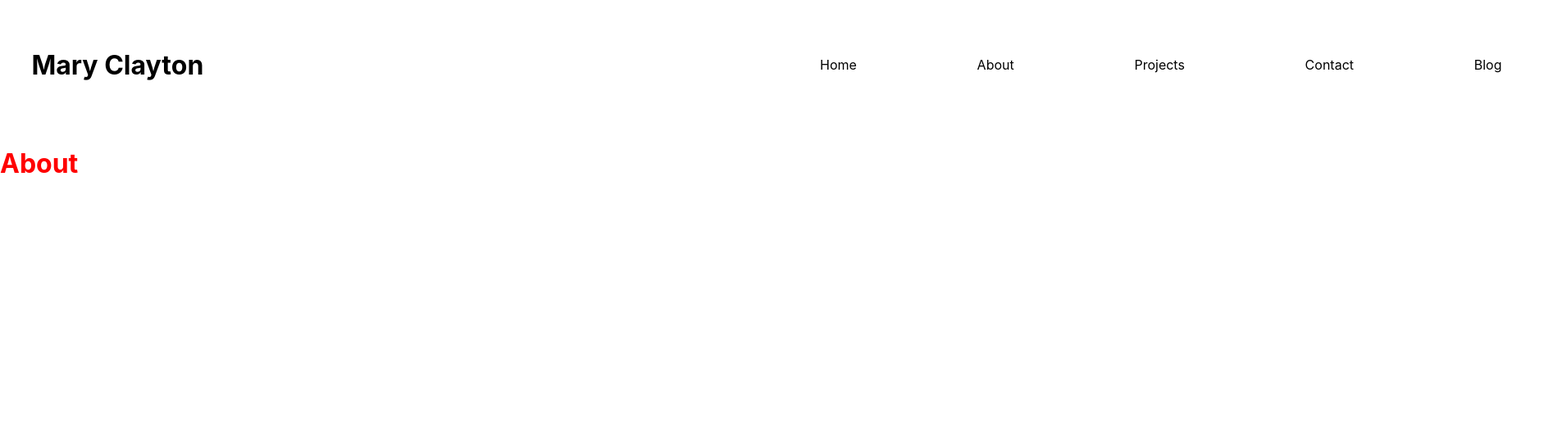
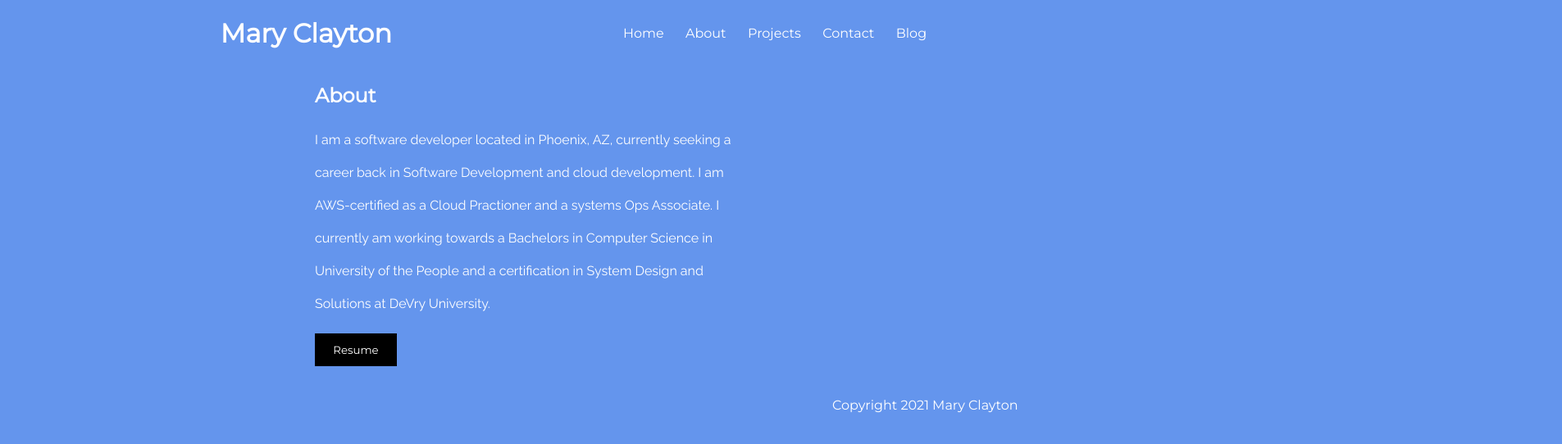
Before and after one commit to mary-clayton/portfolio-mary, a Next.js app: page /about in a window 1280 px wide. Shown: the top 542 px of the page at 82% size, 1905 px wide, since content can reach past the window. Built offline with nearby package versions, Linux system fonts and the light colour scheme.

Commit message:
redo nav and about

```diff
--- a/comps/Navbar.js
+++ b/comps/Navbar.js
@@ -1,31 +1,28 @@
 import Link from 'next/link';
-import styles from '../styles/Home.module.css';
-import styled from 'styled-components';
+import styles from '../styles/Nav.module.css'
 
-const Alink = styled.a `
-padding: 0 30%;
-`
+
 const Navbar = () => {
     return (
-        <div className={styles.mainnav}>
+        <div className={styles.mainnavbar}>
              <div className={styles.logo}>
                 <h1>Mary Clayton</h1>
             </div>
         <nav className= {styles.navbar}>
             <Link href="/">
-                <Alink>Home</Alink>
+                <a className={styles.link}>Home</a>
                 </Link>
             <Link href="/about">
-                <Alink>About</Alink>
+                <a className={styles.link}>About</a>
                 </Link>
             <Link href="/projects">
-                <Alink>Projects</Alink>
+                <a className={styles.link}>Projects</a>
                 </Link>
             <Link href="/contact">
-                <Alink>Contact</Alink>
+                <a className={styles.link}>Contact</a>
                 </Link>
             <Link href="/blog">
-                <Alink>Blog</Alink>
+                <a className={styles.link}>Blog</a>
                 </Link>
         </nav>
         </div>
--- a/pages/about.js
+++ b/pages/about.js
@@ -1,10 +1,22 @@
-import styles from '../styles/About.module.css'
+import styles from '../styles/Home.module.css'
 import Navbar from '../comps/Navbar'
+import Footer from '../comps/Footer'
 const About = () => {
     return (
         <div>
-            <Navbar/>
-            <h1 className={styles.about}>About</h1>
+             <Navbar/>
+        <div className={styles.about}>
+            <section className={styles.head}>
+            <h1>About</h1>
+            <p className={styles.para1}>I am a software developer located in Phoenix, AZ, currently seeking a career back in Software Development and cloud development.
+                I am AWS-certified as a Cloud Practioner and a systems Ops Associate. I currently am working towards a Bachelors in Computer Science
+                in University of the People and a certification in System Design and Solutions at DeVry University.
+            </p>
+            <button>Resume</button>
+            </section>
+
+        </div>
+        <Footer />
         </div>
      );
 }
--- a/styles/About.module.css
+++ /dev/null
@@ -1,3 +0,0 @@
-.about {
-    color: red;
-}
--- a/styles/Home.module.css
+++ b/styles/Home.module.css
@@ -1,43 +1,59 @@
-.bg {
-  background-image: url(../public/bg.jpg);
-  background-size: cover;
-  width: 100%;
+.headPage {
+  font-size: 60px;
 }
-.into {
+
+.container {
   display: flex;
   flex-flow: wrap;
   align-items: center;
   justify-content: center;
-  margin: 0% 0% 15% 0%;
-  padding: 5%;
 }
-.words {
-  display: flex;
-  flex-flow: column;
-  margin: 5%;
-}
+
 .navbar {
 display: flex;
-justify-content: flex-end;
-justify-content: space-evenly;
-padding: 0 0 0 50%;
+flex-flow: column;
+align-items: center;
 }
 
 .mainnav {
   display: flex;
   align-items: center;
+  justify-content: center;
 }
 
 .foot {
   display: flex;
   justify-content: flex-end;
-  padding: 0% 3%;
-}
-.logo {
-  padding: 3%;
+  padding: 3% 3%;
+  font-family: 'Montserrat', sans-serif;
 }
 
 .profile {
-  border-radius: 150px;
-  width: 25%;
+  border-radius: 50%;
+  width: 50%;
+  background-size: cover;
+  padding: 5% 5%;
 }
+.link {
+  padding-bottom: 10%;
+  cursor: pointer;
+}
+.link:hover {
+  color: coral;
+}
+
+/* ABOUT SECTION */
+
+.about {
+  display:flex;
+  justify-content: center;
+  align-content: center;
+  flex-flow: wrap;
+}
+.head {
+  padding: 0 30%;
+}
+
+.para1 {
+  line-height: 250%;
+}
--- /dev/null
+++ b/styles/Nav.module.css
@@ -0,0 +1,10 @@
+.mainnavbar {
+    display: flex;
+    align-items: center;
+    justify-content: center;
+    justify-content: space-evenly;
+
+}
+.link {
+    padding: 5%;
+}
--- a/styles/globals.css
+++ b/styles/globals.css
@@ -1,16 +1,41 @@
+@import url('https://fonts.googleapis.com/css2?family=Montserrat&family=Raleway&display=swap');
+
 html,
 body {
   padding: 0;
   margin: 0;
-  font-family: -apple-system, BlinkMacSystemFont, Segoe UI, Roboto, Oxygen,
-    Ubuntu, Cantarell, Fira Sans, Droid Sans, Helvetica Neue, sans-serif;
+  background-color: cornflowerblue;
+  color: white;
 }
 
 a {
   color: inherit;
   text-decoration: none;
+    font-family: 'Montserrat', sans-serif;
 }
 
 * {
   box-sizing: border-box;
 }
+
+p {
+  font-family: 'Raleway', sans-serif;
+}
+
+h1, h2, h3, h4, h5, h6 {
+    font-family: 'Montserrat', sans-serif;
+}
+
+button {
+  font-family: 'Montserrat', sans-serif;
+  color: white;
+  background-color: black;
+  border: none;
+  width: 100px;
+  height: 40px;
+}
+
+button:hover {
+  background-color: coral;
+  cursor: pointer;
+}
```
Also changed, not shown: pages/index.js (+25 -11 lines), public/me.jpg (deleted), 1 other file (tests, documents, lock files or other folders).
